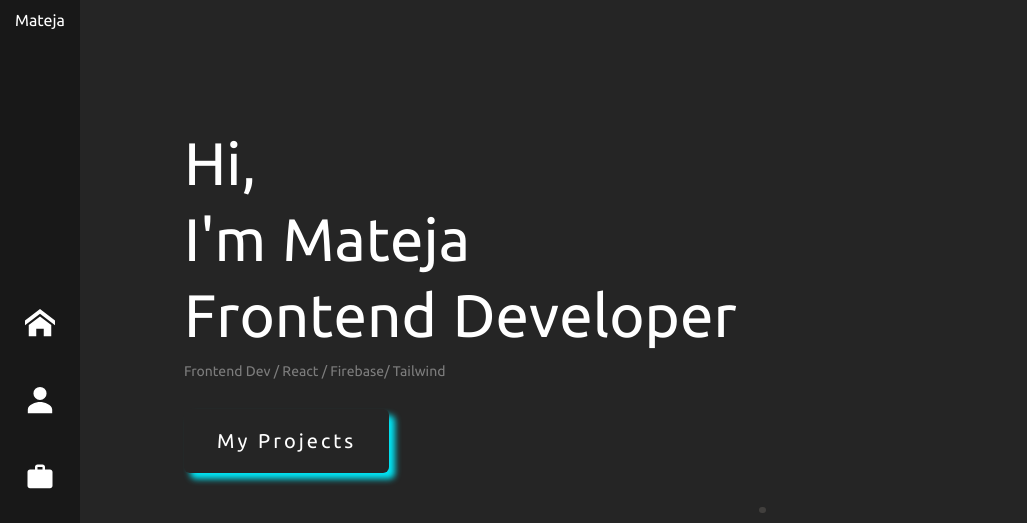
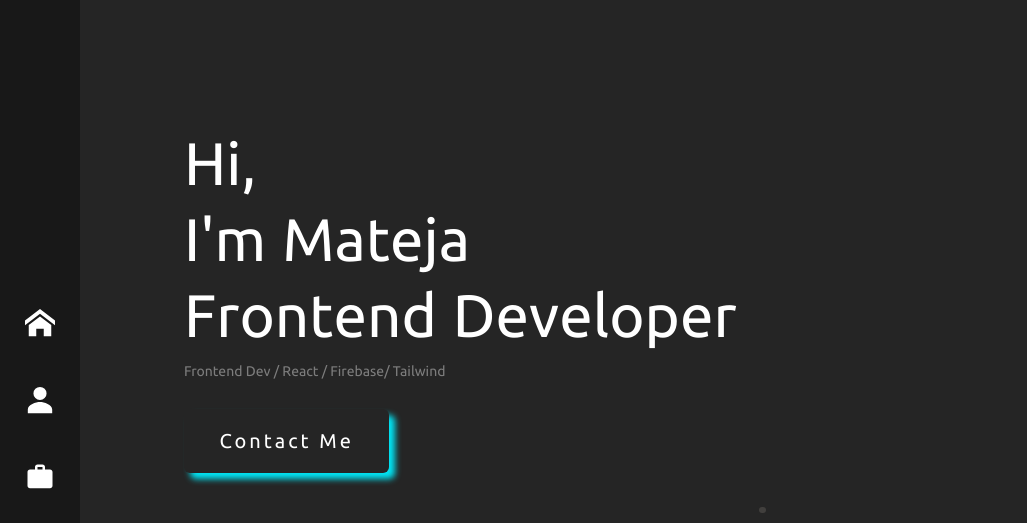
Before and after one commit to MatejaD/portfolio, a React (Create React App) app: page / in a window 1280 px wide. Shown: the top 523 px of the page, without its empty margins (0-1027 px from the left). Built offline with nearby package versions, Linux system fonts and the light colour scheme.

Commit message:
Contact me button added

```diff
--- a/src/Components/Sidebar.js
+++ b/src/Components/Sidebar.js
@@ -20,9 +20,7 @@ export default function Sidebar({ isLoading, setIsLoading }) {
 
   return (
     <nav className=" left-0 md:w-20 w-full md:h-full h-20 z-10 py-2 flex flex-row md:flex-col items-center justify-between bg-grayDark">
-      <div className="md:h-1/3 h-full md:w-full w-1/5  flex justify-center items-center md:items-start">
-        <h2>Mateja</h2>
-      </div>
+      <div className="md:h-1/3 h-full md:w-full w-1/5  flex justify-center items-center md:items-start"></div>
 
       <div className="md:h-1/3 h-full md:w-full w-1/3 flex flex-row md:flex-col justify-evenly gap-4 md:gap-0 items-center md:text-3xl text-base">
         <span
--- a/src/Pages/Home.js
+++ b/src/Pages/Home.js
@@ -374,16 +374,13 @@ export default function Home() {
           Frontend Dev / React / Firebase/ Tailwind
         </p>
 
-        <button
-          onClick={() => {
-            setTimeout(() => {
-              navigate("/projects", { replace: true })
-            }, 400)
-          }}
-          className="projects-btn w-1/2 h-16 text-center rounded-md text-xl font-text"
+        <a
+          target="_blank"
+          href="mailto:matejad356@gmail.com"
+          className="projects-btn w-1/2 h-16 flex justify-center items-center text-center rounded-md text-xl font-text"
         >
-          My Projects
-        </button>
+          Contact Me
+        </a>
       </article>
 
       <div className="w-1/3 h-2/3 hidden  lg:flex justify-center items-center ">
```
